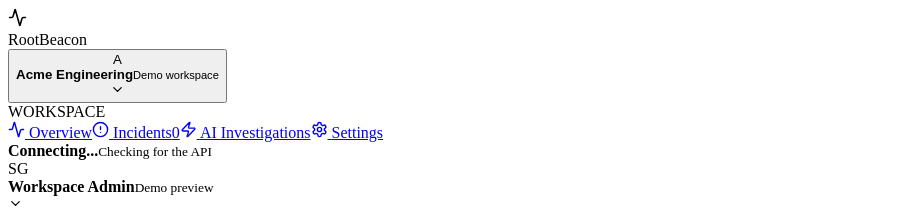
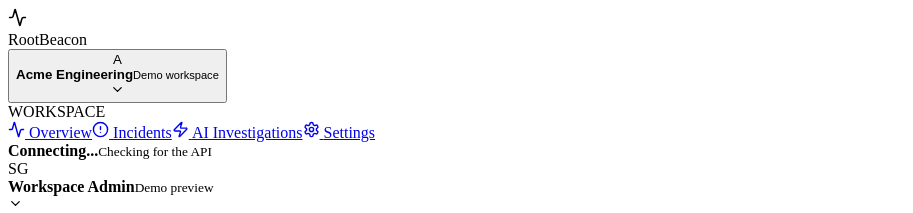
Before and after one commit to SahilGandhe/opspulse-ai, a React (Vite) app in the folder frontend/opspulse-web/: page /#/overview in a window 1280 px wide. Shown: the top 213 px of the page, without its empty margins (0-913 px from the left). Built offline with nearby package versions, Linux system fonts and the light colour scheme; no server answers; the HTML template or start-up script is replaced by a standard one.

Commit message:
Hide incident count badge while connecting

```diff
--- a/frontend/opspulse-web/src/components/Shell.tsx
+++ b/frontend/opspulse-web/src/components/Shell.tsx
@@ -70,7 +70,7 @@ export function Shell({ route, onOpenSearch, children }: { route: Route; onOpenS
               href={`#${routePath(item.route)}`}
             >
               <item.icon size={17} /> {item.label}
-              {item.route.name === 'incidents' && <span className="nav-count">{incidents.length}</span>}
+              {item.route.name === 'incidents' && mode !== 'loading' && <span className="nav-count">{incidents.length}</span>}
               {item.route.name === 'investigations' && investigations.length > 0 && <span className="nav-count">{investigations.length}</span>}
             </a>
           ))}
```
